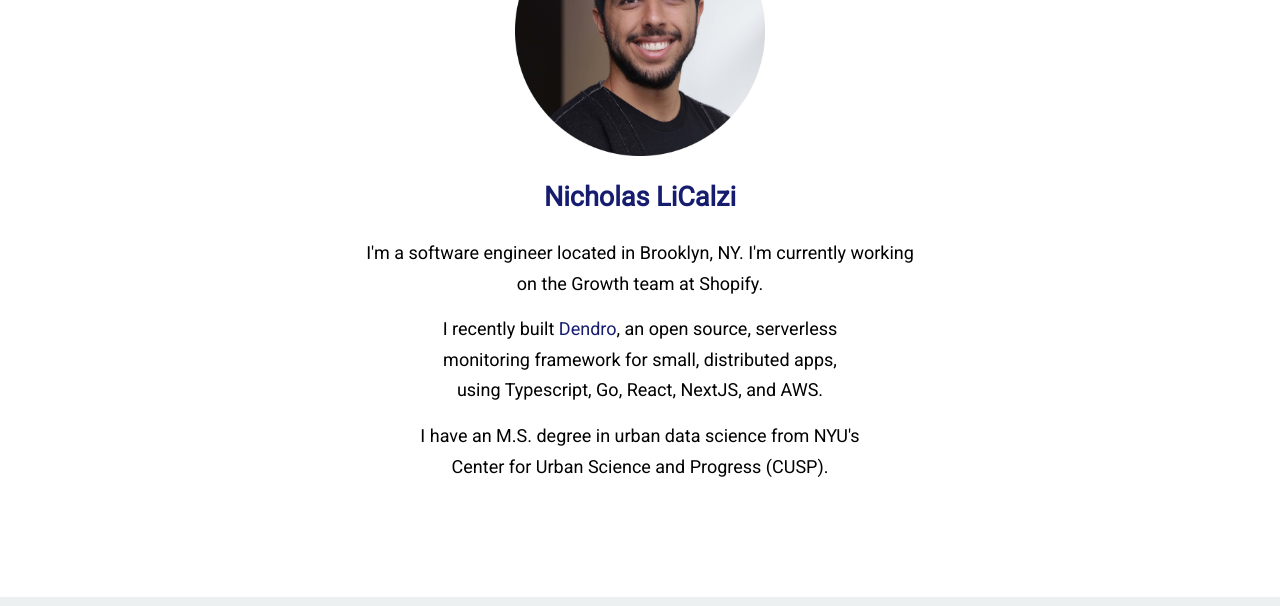
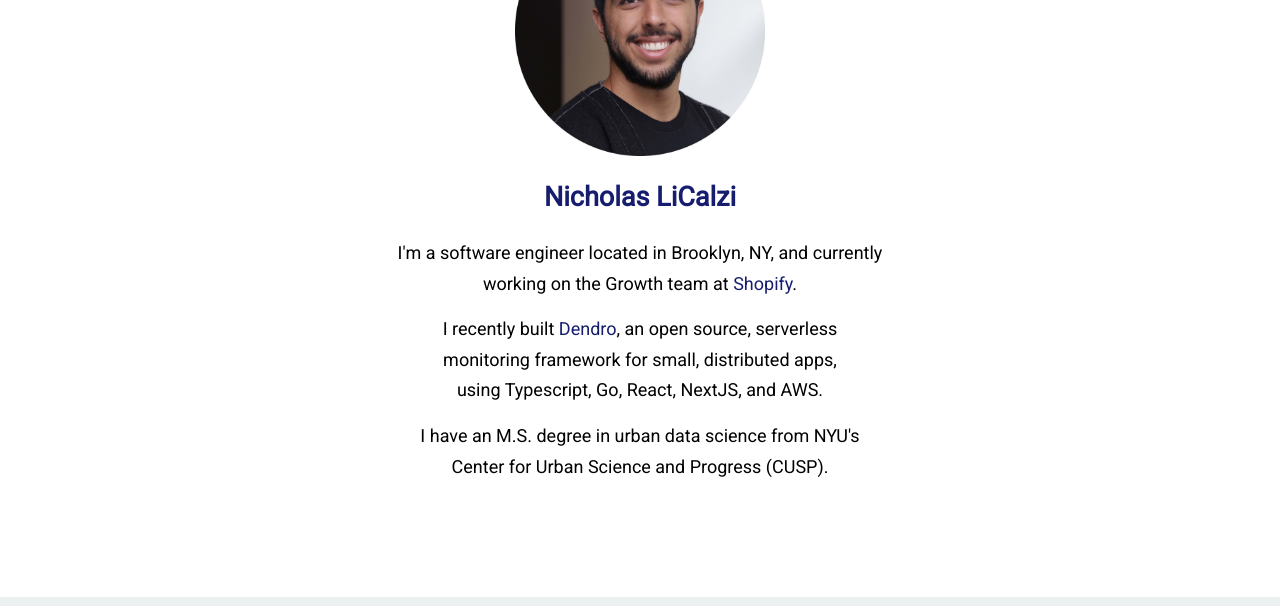
Before and after one commit to nlicalzi/nlicalzi.github.io, a plain HTML site: page index.html in a window 1280 px wide. Shown: the part 194-800 px from the top of the page. Drawn offline with Linux system fonts and the light colour scheme.

Commit message:
Update index.html

```diff
--- a/index.html
+++ b/index.html
@@ -38,7 +38,7 @@
     <section id="intro" class="flexbox horz-center">
       <img id="avatar" src="public/assets/images/nick-headshot-circle.jpg" alt="photo of Nicholas LiCalzi">
       <h3 id="name">Nicholas LiCalzi</h3>
-      <p>I'm a software engineer located in Brooklyn, NY. I'm currently working on the Growth team at <a href="https://www.shopify.com/">Shopify</a>.</p>
+      <p>I'm a software engineer located in Brooklyn, NY, and currently working on the Growth team at <a class="dendro" href="https://www.shopify.com/">Shopify</a>.</p>
       <p>I recently built <a class="dendro" href="https://getdendro.com/">Dendro</a>, an open source, serverless<br>monitoring framework for small, distributed apps,<br>
         using Typescript, Go, React, NextJS, and AWS.</p>
       <p>I have an M.S. degree in urban data science from NYU's<br>Center for Urban Science and Progress (CUSP).</p>
```
